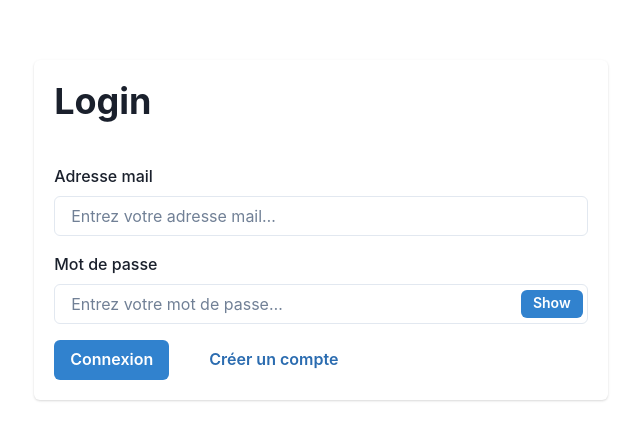
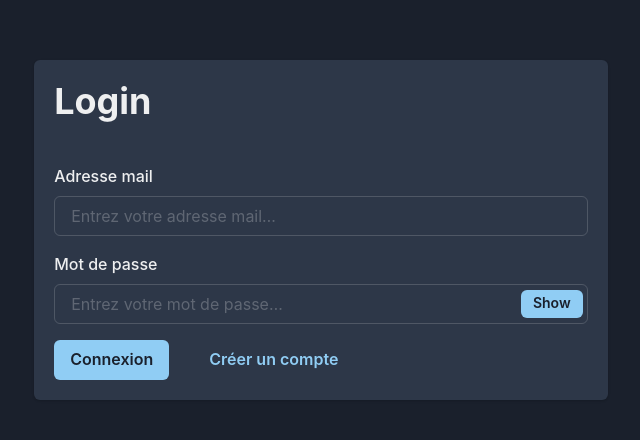
Before and after one commit to Julien1100/stockify-front, a React (Vite) app: page /login in a window 1280 px wide. Shown: the part 170-610 px from the top of the page, without its empty margins (319-959 px from the left). Built offline with nearby package versions, Linux system fonts and the light colour scheme.

Commit message:
🎨🔧 Updated Chakra UI theme and added color mode script

```diff
--- a/src/main.jsx
+++ b/src/main.jsx
@@ -2,11 +2,13 @@
 import ReactDOM from "react-dom/client";
 import App from "./App.jsx";
 
-import { ChakraProvider } from "@chakra-ui/react";
+import { ChakraProvider, ColorModeScript } from "@chakra-ui/react";
+import theme from "./theme.js";
 
 ReactDOM.createRoot(document.getElementById("root")).render(
   <React.StrictMode>
-    <ChakraProvider>
+    <ChakraProvider theme={theme}>
+      <ColorModeScript initialColorMode={theme.config.initialColorMode} />
       <App />
     </ChakraProvider>
   </React.StrictMode>
--- /dev/null
+++ b/src/theme.js
@@ -0,0 +1,14 @@
+// theme.js
+
+// 1. import `extendTheme` function
+import { extendTheme } from "@chakra-ui/react";
+
+// 2. Add your color mode config
+const config = {
+  initialColorMode: "dark",
+};
+
+// 3. extend the theme
+const theme = extendTheme({ config });
+
+export default theme;
```
